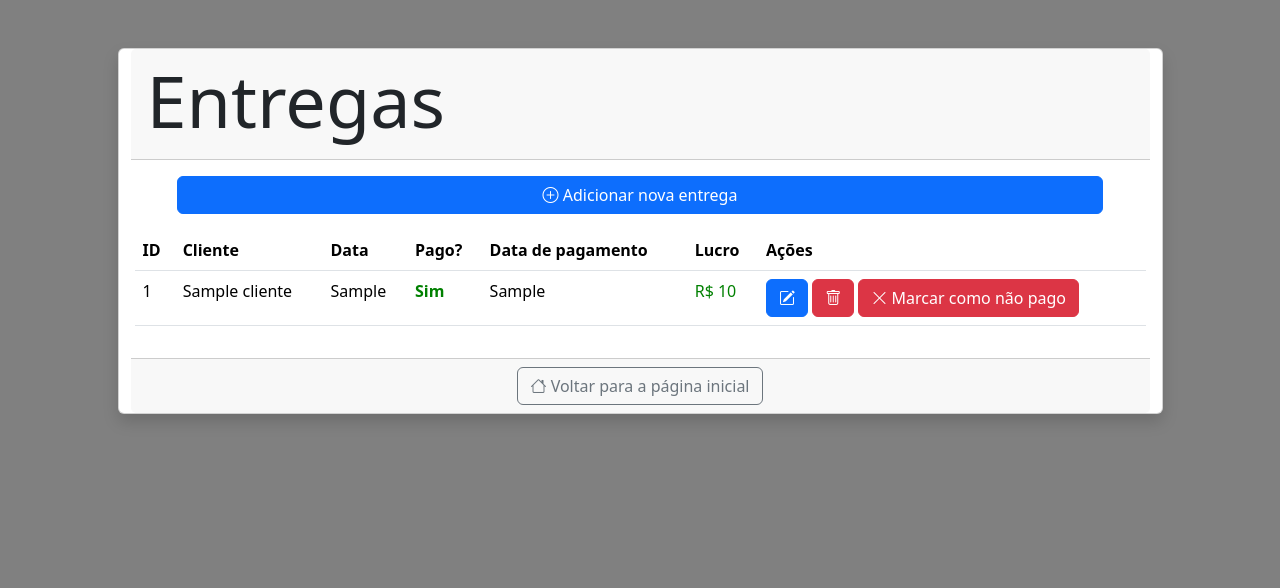
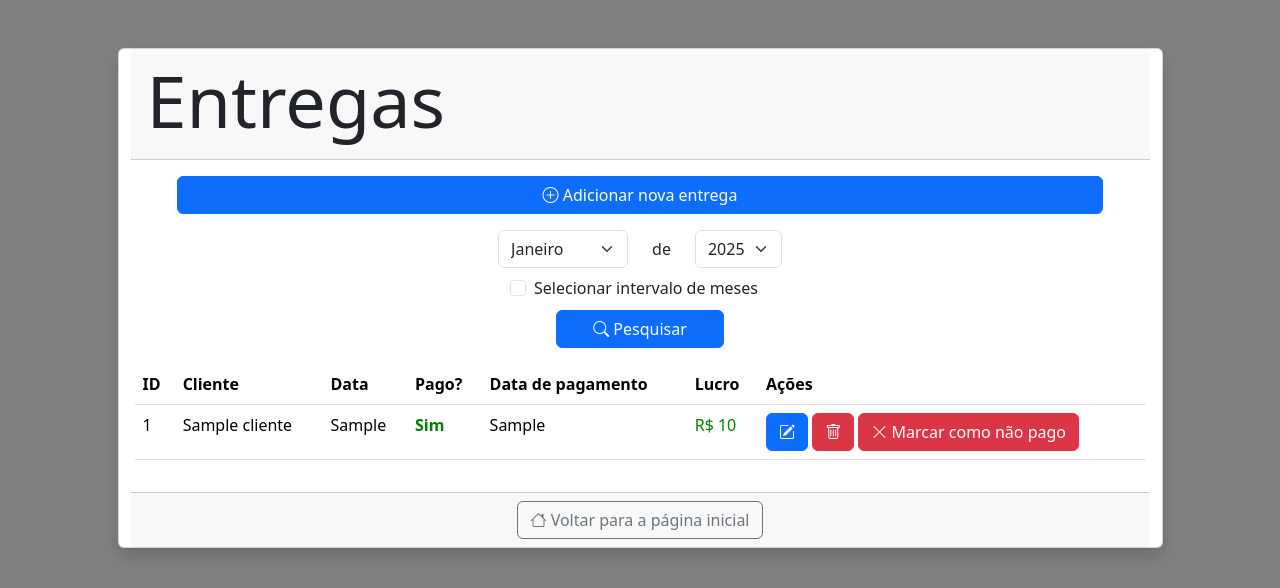
Before and after one commit to MatheusKudlake/ProjetoTorneart, a PHP site: page /entregas in a window 1280 px wide. Shown: the top 588 px of the page. Run offline with PHP 8.4, Linux system fonts and the light colour scheme; tables that the repository leaves empty or names only in its code hold one stand-in row (values such as "Sample post").

Commit message:
⭐ feat: seleção de meses
obs: arrumar o front

```diff
--- a/view/listaentregas.php
+++ b/view/listaentregas.php
@@ -29,6 +29,77 @@
                     <div class="row justify-content-center">
                         <a href="/ProjetoTorneart/cadastrar-entrega" class="btn btn-primary col-11"><i class="bi bi-plus-circle"></i> Adicionar nova entrega</a>
                     </div>
+                    <div class="row mt-3">
+                        <form action="" action="get" id="formMeses">
+                            <div class="row align-items-center justify-content-center">
+                                <div class="col-auto">
+                                    <select name="startMonth" id="startMonth" class="form-select" style="display: inline">
+                                        <?php
+                                        $meses = ["Janeiro", "Fevereiro", "Março", "Abril", "Maio", "Junho", "Julho", "Agosto", "Setembro", "Outubro", "Novembro", "Dezembro"];
+                                        ?>
+                                        <?php
+                                        $i = 1;
+                                        foreach ($meses as $mes) {
+                                            echo "<option value='$i'>$mes</option>";
+                                            $i++;
+                                        }
+                                        ?>
+                                    </select>
+                                </div>
+                                <div class="col-auto">
+                                    <span>de</span>
+                                </div>
+                                <div class="col-auto">
+                                    <select name="startYear" id="startYear" class="form-select">
+                                        <option value="2025">2025</option>
+                                        <option value="2024">2024</option>
+                                        <option value="2023">2023</option>
+                                    </select>
+                                </div>
+                                <div id="divIntervalo" style="display: none">
+                                    <div class="col-auto">
+                                        <span>até</span>
+                                    </div>
+                                    <div class="col-auto">
+                                        <select name="endMonth" id="endMonth" class="form-select" style="display: inline">
+                                            <option value="0">Mês...</option>
+                                            <?php
+                                            $i = 1;
+                                            foreach ($meses as $mes) {
+                                                echo "<option value='$i'>$mes</option>";
+                                                $i++;
+                                            }
+                                            ?>
+                                        </select>
+                                    </div>
+                                    <div class="col-auto">
+                                        <span>de</span>
+                                    </div>
+                                    <div class="col-auto">
+                                        <select name="endYear" id="endYear" class="form-select">
+                                            <option value="0">Ano...</option>
+                                            <option value="2025">2025</option>
+                                            <option value="2024">2024</option>
+                                            <option value="2023">2023</option>
+                                        </select>
+                                    </div>
+                                </div>
+                            </div>
+                            <div class="row">
+                                <div class="form-check d-flex justify-content-center mt-2">
+                                    <input type="checkbox" id="checkIntervalo" class="form-check-input me-2">
+                                    <label for="intervalo" class="form-check-label">Selecionar intervalo de meses</label>
+                                </div>
+                            </div>
+                            <div class="row justify-content-center mt-2">
+                                <button type="submit" class="btn btn-primary col-2"><i class="bi bi-search"></i> Pesquisar</button>
+                            </div>
+                            <div class="row text-center mt-2" id="divErro" style="display: none">
+                                <p style="color: red">Erro: a data de início deve ser antes da final!</p>
+                            </div>
+                        </form>
+                    </div>
+
                     <?php if (!empty($listaEntregas)): ?>
                         <div class="row justify-content-center">
                             <table class="table mt-3">
@@ -53,14 +124,14 @@
                                                 <td><?= $pago ? $entrega->getDataPagamento() : "" ?></td>
                                                 <?php $lucroTotal = $entrega->getLucroTotal(); ?>
                                                 <td style="color: <?php
-                                                    if($lucroTotal > 0){
-                                                        echo "green";
-                                                    }else if($lucroTotal < 0){
-                                                        echo "red";
-                                                    }else{
-                                                        echo "black";
-                                                    }
-                                                ?>">
+                                                                    if ($lucroTotal > 0) {
+                                                                        echo "green";
+                                                                    } else if ($lucroTotal < 0) {
+                                                                        echo "red";
+                                                                    } else {
+                                                                        echo "black";
+                                                                    }
+                                                                    ?>">
                                                     <?php
                                                     if ($lucroTotal) echo "R$ " . $lucroTotal ?>
                                                 </td>
@@ -92,10 +163,41 @@
                 <div class="card-footer text-center">
                     <a href="/ProjetoTorneart/" class="btn btn-outline-secondary"><i class="bi bi-house"></i> Voltar para a página inicial</a>
                 </div>
-
             </div>
         </div>
     </div>
 </body>
 
+<script>
+    const checkIntervalo = document.getElementById("checkIntervalo");
+    const divIntervalo = document.getElementById("divIntervalo");
+
+
+    checkIntervalo.addEventListener("change", () => {
+        if (checkIntervalo.checked) {
+            divIntervalo.style.display = "inline";
+        } else {
+            divIntervalo.style.display = "none";
+            document.getElementById('endYear').value = 0;
+            document.getElementById('endMonth').value = 0;
+        }
+    });
+
+    const formMeses = document.getElementById("formMeses");
+    formMeses.addEventListener("submit", function(e) {
+        const startMonth = document.getElementById('startMonth').value;
+        const endMonth = document.getElementById('endMonth').value;
+        const startYear = document.getElementById('startYear').value;
+        const endYear = document.getElementById('endYear').value;
+
+        const divErro = document.getElementById('divErro');
+        if ((endYear != 0 || endMonth != 0) && (endYear < startYear || (endYear == startYear && endMonth < startMonth))) {
+            e.preventDefault();
+            divErro.style.display = "block";
+        } else {
+            divErro.style.display = "none";
+        }
+    })
+</script>
+
 </html>
```
